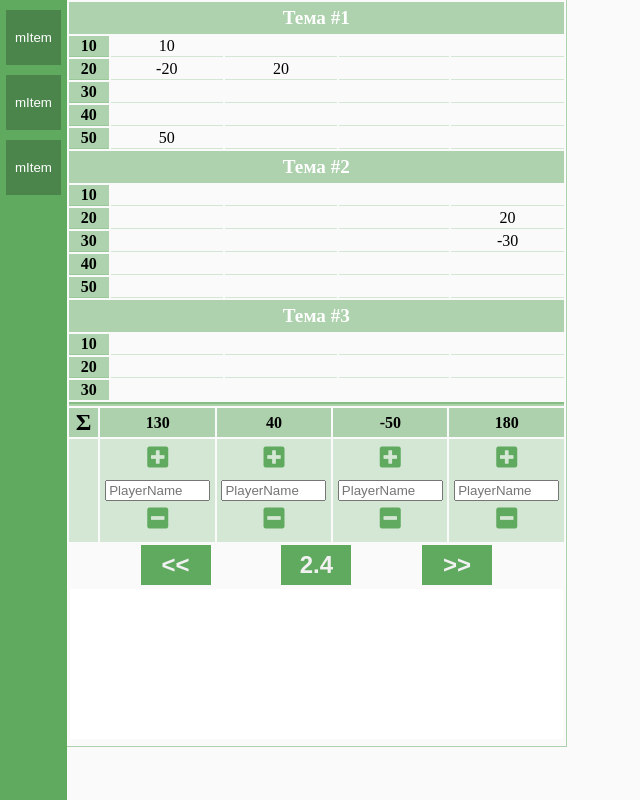
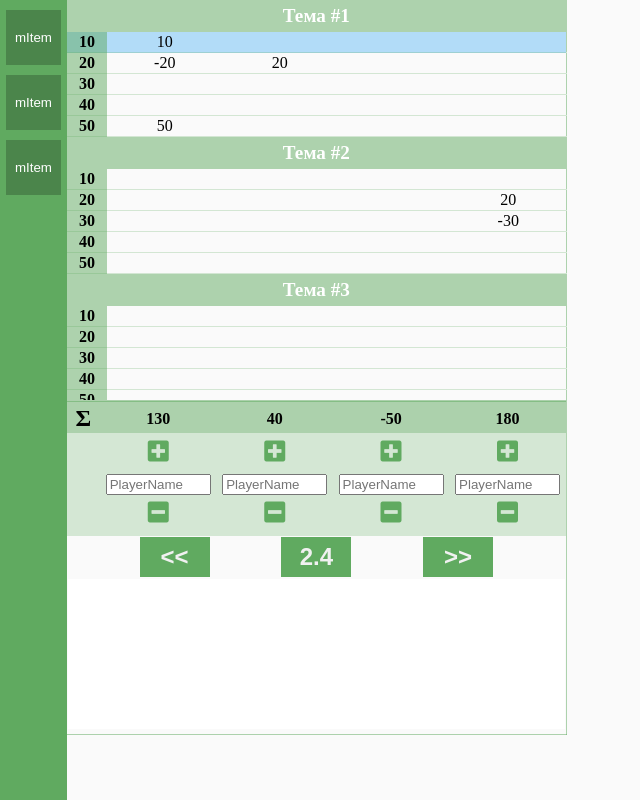
Before and after one commit to eXConf/sigma-x-react, a React app: page / in a window 1280 px wide. Shown: the whole page, without its empty margins (0-640 px from the left). Built offline with nearby package versions, Linux system fonts and the light colour scheme.

Commit message:
added highlighting for active question

```diff
--- a/public/style.css
+++ b/public/style.css
@@ -10,6 +10,8 @@
   --theme-green-dark: rgb(75, 133, 75);
   --theme-green-light: rgba(96, 170, 96, 0.5);
   --theme-green-lighter: rgba(96, 170, 96, 0.25);
+
+  --highlight-active-color: rgb(178, 220, 248);
 }
 
 .container {
@@ -70,6 +72,7 @@
 .scores-block {
   width: 100%;
   max-width: 500px;
+  border-collapse: collapse;
   text-align: center;
   border-right: 1px solid var(--theme-green-light);
   border-bottom: 1px solid var(--theme-green-light);
@@ -77,7 +80,9 @@
   color: white; */
 }
 
-.question {
+.question.active{
+  background-color: var(--highlight-active-color);
+  /* border: 0px solid white; */
 
 }
 
@@ -95,6 +100,10 @@
   width: 40px;
   background-color: var(--theme-green-light);
   border-bottom: 1px solid var(--theme-green-lighter);
+}
+
+.active .price {
+  /* background-color: var(--highlight-active-color); */
 }
 
 .player-score {
--- a/src/components/Question.js
+++ b/src/components/Question.js
@@ -30,13 +30,17 @@ class Question extends React.Component {
     } else if (answer === '-') {
       return -price
     }
+  }
 
-
+  isActive = () => {
+    return (
+      this.props.currentQuestionNum === this.props.id ? 'active' : ''
+    )
   }
 
   render() {
     return (
-      <tr className="question">
+      <tr className={`question ${this.isActive()}`}>
         <Price price={this.props.price} />
         {this.renderPlayerScoreCell()}
       </tr>
@@ -47,7 +51,8 @@ class Question extends React.Component {
 const mapStateToProps = (state) => {
   return ({
     numberOfPlayers: state.settings.numberOfPlayers,
-    players: state.game.players
+    players: state.game.players,
+    currentQuestionNum: state.game.currentQuestionNum
   })
 }
 
--- a/src/reducers/gameReducer.js
+++ b/src/reducers/gameReducer.js
@@ -27,7 +27,7 @@ const INITITAL_STATE = {
       answers: [null, null, null, null, null, null, '+', '-']
     }
   ],
-  currentQuestionNum: 1,
+  currentQuestionNum: 0,
   subjects: ['Тема #1', 'Тема #2', 'Тема #3'],
   subjectNames: []
 }
```
